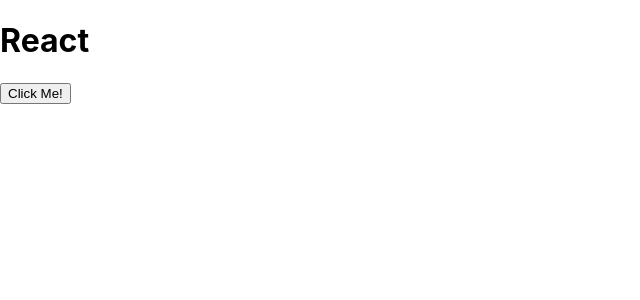
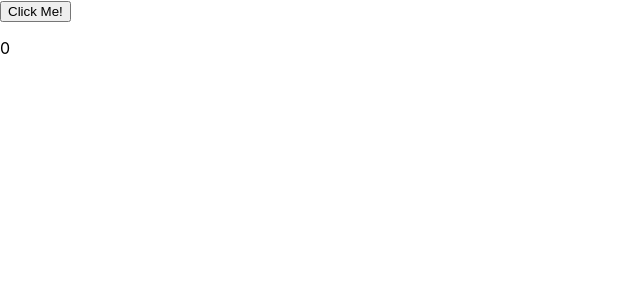
Before and after one commit to lxpan/react-odin-exercises, a React (Create React App) app: page / in a window 1280 px wide. Shown: the top 300 px of the page, without its empty margins (0-640 px from the left). Built offline with nearby package versions, Linux system fonts and the light colour scheme.

Commit message:
Load state example CounterApp

```diff
--- /dev/null
+++ b/src/CounterApp.js
@@ -0,0 +1,30 @@
+import React, { Component } from 'react';
+
+class CounterApp extends Component {
+  constructor() {
+    super();
+
+    this.state = {
+      count: 0,
+    };
+
+    this.countUp = this.countUp.bind(this);
+  }
+
+  countUp() {
+    this.setState({
+      count: this.state.count + 1,
+    });
+  }
+
+  render() {
+    return (
+      <div>
+        <button onClick={this.countUp}>Click Me!</button>
+        <p>{this.state.count}</p>
+      </div>
+    );
+  }
+}
+
+export default CounterApp;
--- a/src/index.js
+++ b/src/index.js
@@ -2,12 +2,14 @@
 import ReactDOM from 'react-dom/client';
 import './index.css';
 import App from './App';
+import CounterApp from './CounterApp'
 import reportWebVitals from './reportWebVitals';
 
 const root = ReactDOM.createRoot(document.getElementById('root'));
 root.render(
   <React.StrictMode>
-    <App />
+    {/* <App /> */}
+    <CounterApp />
   </React.StrictMode>
 );
 
```
